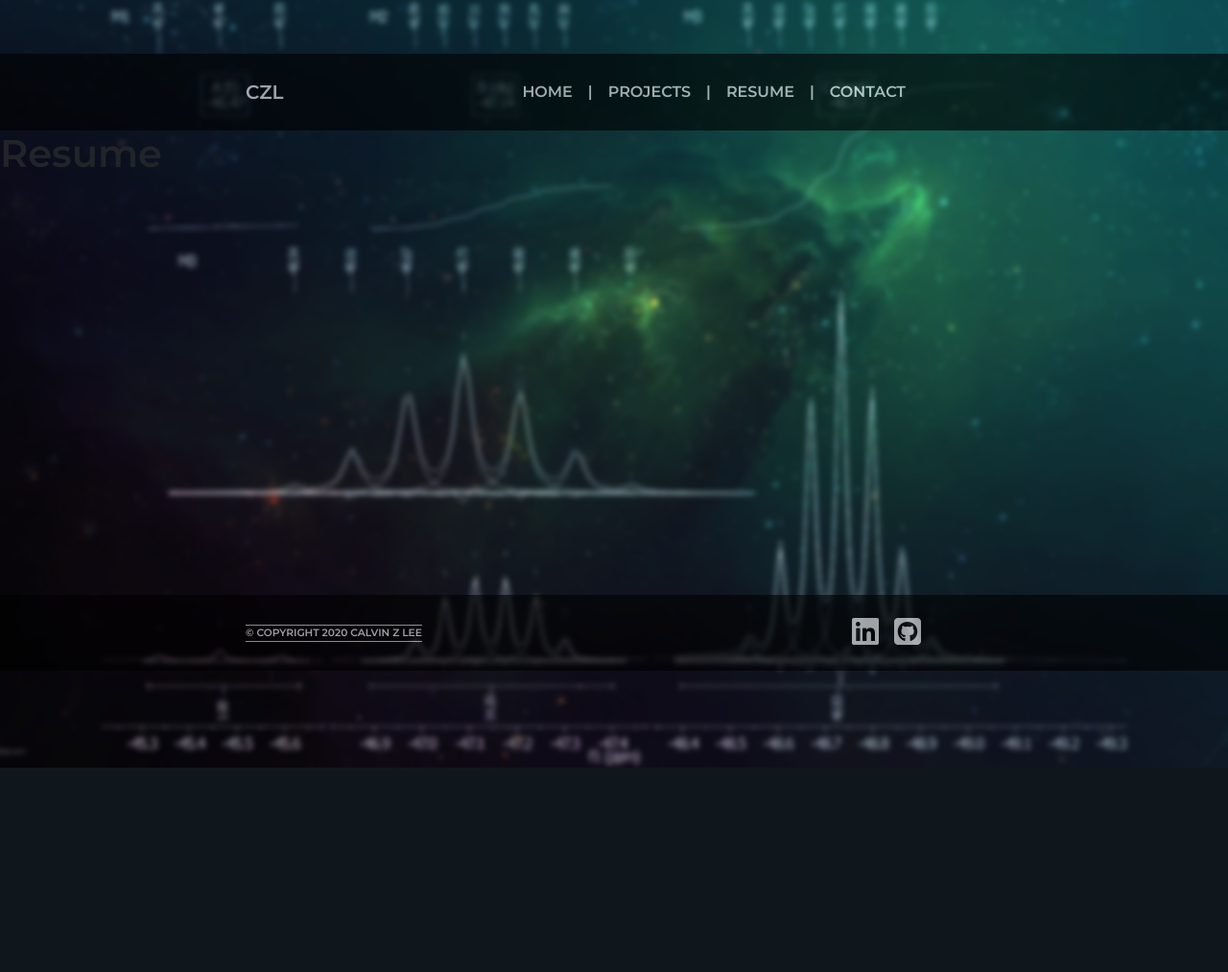
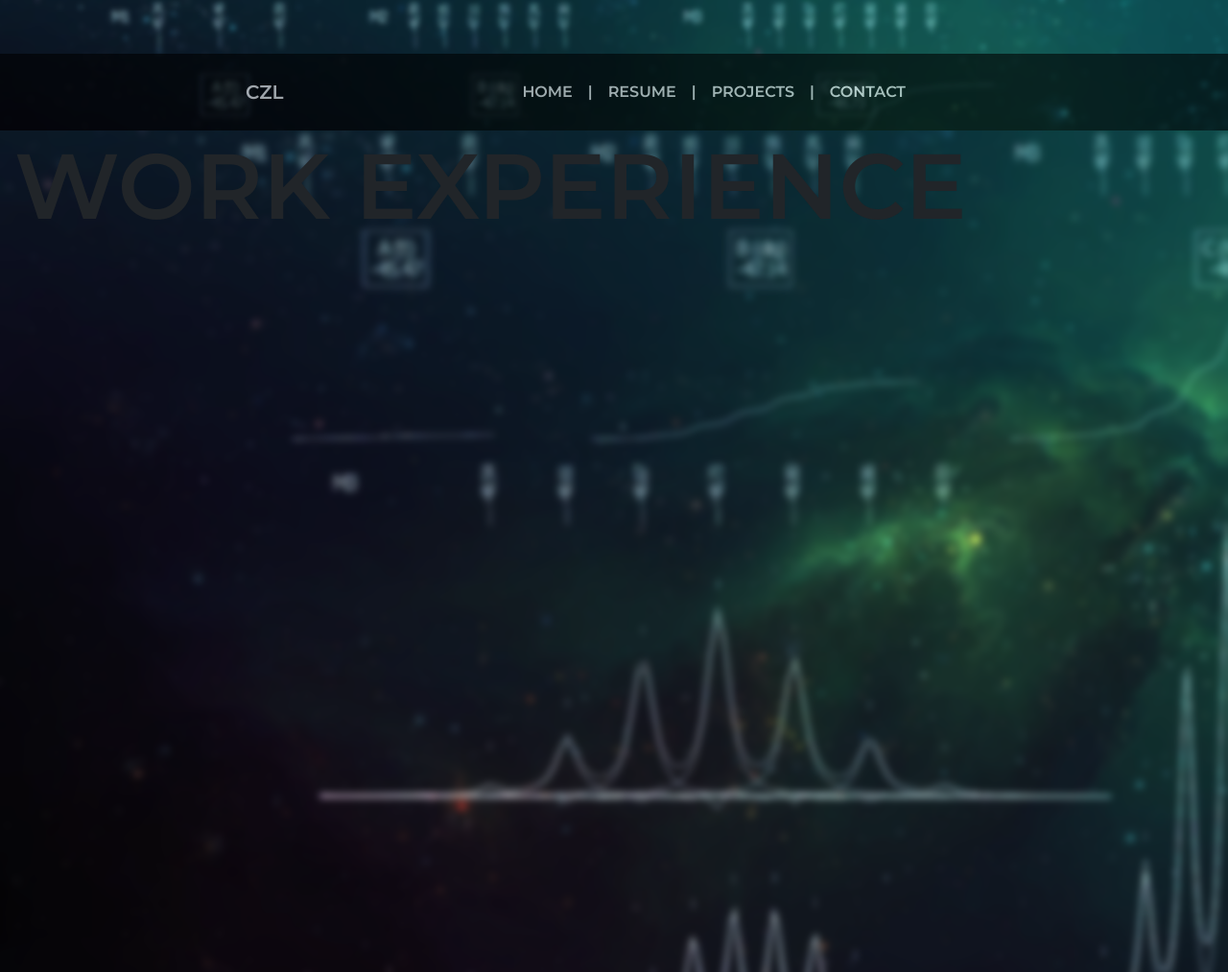
Before and after one commit to Clee2691/PersonalSite2020, a Python web app: template czl_personal_site/personal_app/templates/resume.html in a window 1280 px wide. Shown: the top 1013 px of the page at 96% size. Before the commit the page ends 800 px from the top, so only its background shows below. Run offline with Jinja, Linux system fonts and the light colour scheme; the template is opened without the code that fills it, so the values that code supplies are empty; some libraries are stand-ins or nearby versions.

Commit message:
fixed footer

```diff
--- a/czl_personal_site/personal_app/static/site.css
+++ b/czl_personal_site/personal_app/static/site.css
@@ -2,9 +2,10 @@ body {
     background-image: url(images/biochemistry2edit.png);
     background-size: cover;
     background-repeat: no-repeat;
-    background-position: center center;
+    background-position: center;
     background-attachment: fixed;
     background-color: black;
+    min-height: 100vh;
     font-family: 'Montserrat', sans-serif;
 }
 
@@ -17,8 +18,9 @@ body {
     height: 4.95rem;
     padding-left: 20%;
     padding-right: 25%;
-    position: absolute;
-    top: 77.5%;
+    margin-top: auto;
+    margin-bottom: 5%;
+
 }
 
 #copyright {
@@ -70,3 +72,16 @@ body {
     -1px 1px 0 #000,
     1px 1px 0 #000;
 }
+
+.paralla-content {
+    background-attachment: fixed;
+    height: 55rem;
+}
+
+#content-1 {
+    background-image: url(images/biochemistry2edit.png);
+}
+
+#content-2 {
+    background-image: url(images/biochemistry1.jpg);
+}
--- a/czl_personal_site/personal_app/templates/base.html
+++ b/czl_personal_site/personal_app/templates/base.html
@@ -21,7 +21,7 @@
 
     <title>Calvin Z Lee</title>
 
-    <body>
+    <body class="d-flex flex-column">
 
         <div class="nav-container font-weight-bold">
              <nav class='navbar navbar-expand-lg nav-custom d-lg-flex flex-lg-row align-items-center'>
@@ -31,8 +31,8 @@
                 </div>
 
                 <a class='nav-link text-reset' href={{ url_for('index') }}> HOME </a> <span> | </span>
+                <a class='nav-link text-reset' href={{ url_for('resume') }}> RESUME </a> <span> | </span>
                 <a class='nav-link text-reset' href={{ url_for("projects") }}> PROJECTS </a> <span> | </span>
-                <a class='nav-link text-reset' href={{ url_for('resume') }}> RESUME </a> <span> | </span>
                 <a class='nav-link text-reset' href={{ url_for("contact") }}> CONTACT </a>
             </nav>
         </div>
@@ -41,16 +41,7 @@
         {% block content %}
         {% endblock %}
 
-
-        <!-- Optional JavaScript -->
-        <!-- jQuery first, then Popper.js, then Bootstrap JS -->
-        <script src="https://code.jquery.com/jquery-3.4.1.slim.min.js" integrity="sha384-J6qa4849blE2+poT4WnyKhv5vZF5SrPo0iEjwBvKU7imGFAV0wwj1yYfoRSJoZ+n" crossorigin="anonymous"></script>
-        <script src="https://cdn.jsdelivr.net/npm/popper.js@1.16.0/dist/umd/popper.min.js" integrity="sha384-Q6E9RHvbIyZFJoft+2mJbHaEWldlvI9IOYy5n3zV9zzTtmI3UksdQRVvoxMfooAo" crossorigin="anonymous"></script>
-        <script src="https://stackpath.bootstrapcdn.com/bootstrap/4.4.1/js/bootstrap.min.js" integrity="sha384-wfSDF2E50Y2D1uUdj0O3uMBJnjuUD4Ih7YwaYd1iqfktj0Uod8GCExl3Og8ifwB6" crossorigin="anonymous"></script>
-
-    </body>
-
-    <div class="copyright_footer d-lg-flex flex-lg-row align-items-center">
+        <footer class="copyright_footer d-lg-flex align-items-center ">
 
             <div class="mr-auto border-top border-bottom" id='copyright'>
               &copy; COPYRIGHT 2020 CALVIN Z LEE
@@ -58,7 +49,32 @@
 
             <a class="foot-links" href="https://www.linkedin.com/in/calvinzlee/"> <i class="fab fa-linkedin fa-2x"> &nbsp;</i></a>
             <a class="foot-links" href="https://github.com/Clee2691"> <i class="fab fa-github-square fa-2x"></i></a>
+        </footer>
 
-    </div>
+
+
+
+        <!-- Optional JavaScript -->
+        <!-- jQuery first, then Popper.js, then Bootstrap JS -->
+        <script src="https://code.jquery.com/jquery-3.4.1.min.js" integrity="sha256-CSXorXvZcTkaix6Yvo6HppcZGetbYMGWSFlBw8HfCJo=" crossorigin="anonymous"></script>
+        <!--Jquery Migrate for stellar.js to work since it works on ver 2 of jquery-->
+        <script src="https://code.jquery.com/jquery-migrate-3.1.0.js"></script>
+        <script src="https://cdn.jsdelivr.net/npm/popper.js@1.16.0/dist/umd/popper.min.js" integrity="sha384-Q6E9RHvbIyZFJoft+2mJbHaEWldlvI9IOYy5n3zV9zzTtmI3UksdQRVvoxMfooAo" crossorigin="anonymous"></script>
+        <script src="https://stackpath.bootstrapcdn.com/bootstrap/4.4.1/js/bootstrap.min.js" integrity="sha384-wfSDF2E50Y2D1uUdj0O3uMBJnjuUD4Ih7YwaYd1iqfktj0Uod8GCExl3Og8ifwB6" crossorigin="anonymous"></script>
+
+        <!--Stellar.js for parallax scrolling-->
+        <!--Custom JS must be in static folder for flask!-->
+        <script src="{{ url_for('static', filename='js/jquery.stellar.min.js') }}" type="text/javascript"></script>
+
+        <!-- Start of Stellar.js for parallax-->
+        <script>
+            $.stellar({
+                horizontalScrolling: false,
+                responsive: true
+            });
+        </script>
+
+    </body>
+
 
 </html>
--- a/czl_personal_site/personal_app/templates/resume.html
+++ b/czl_personal_site/personal_app/templates/resume.html
@@ -2,8 +2,27 @@
 
 {% block content %}
 
-<div>
-    <h1>Resume</h1>
+
+<div class="paralla-content" id="content-1">
+    <div class='container-fluid'>
+       <h1 class='display-1'>WORK EXPERIENCE</h1>
+    </div>
+
+</div>
+<div class="paralla-content" id="content-2" data-stellar-background-ratio="0.5">
+    <p>TEXT HERE</p>
+</div>
+<div class="paralla-content" id="content-1" data-stellar-background-ratio="0.5">
+    <p>TEXT HERE</p>
+</div>
+<div class="paralla-content" id="content-2" data-stellar-background-ratio="0.5">
+    <p>TEXT HERE</p>
+</div>
+<div class="paralla-content" id="content-1" data-stellar-background-ratio="0.5">
+    <p>TEXT HERE</p>
+</div>
+<div class="paralla-content" id="content-2" data-stellar-background-ratio="0.5">
+    <p>EXAMPLE TEXTTTTT</p>
 </div>
 
 {% endblock %}
```
Also changed, not shown: czl_personal_site/personal_app/templates/index.html (+4 -4 lines), czl_personal_site/personal_app/static/js/jquery.stellar.min.js (added), 1 other file.
